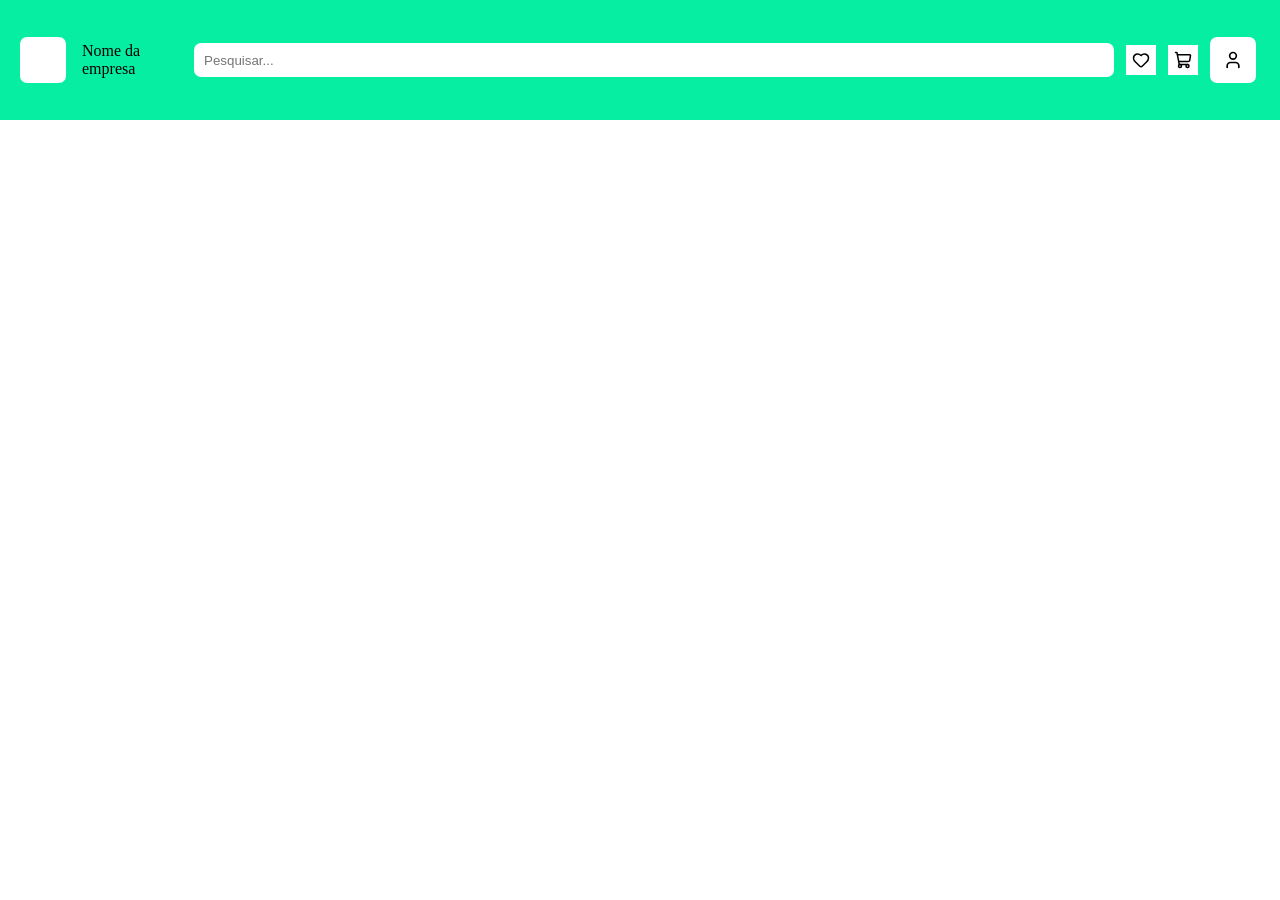
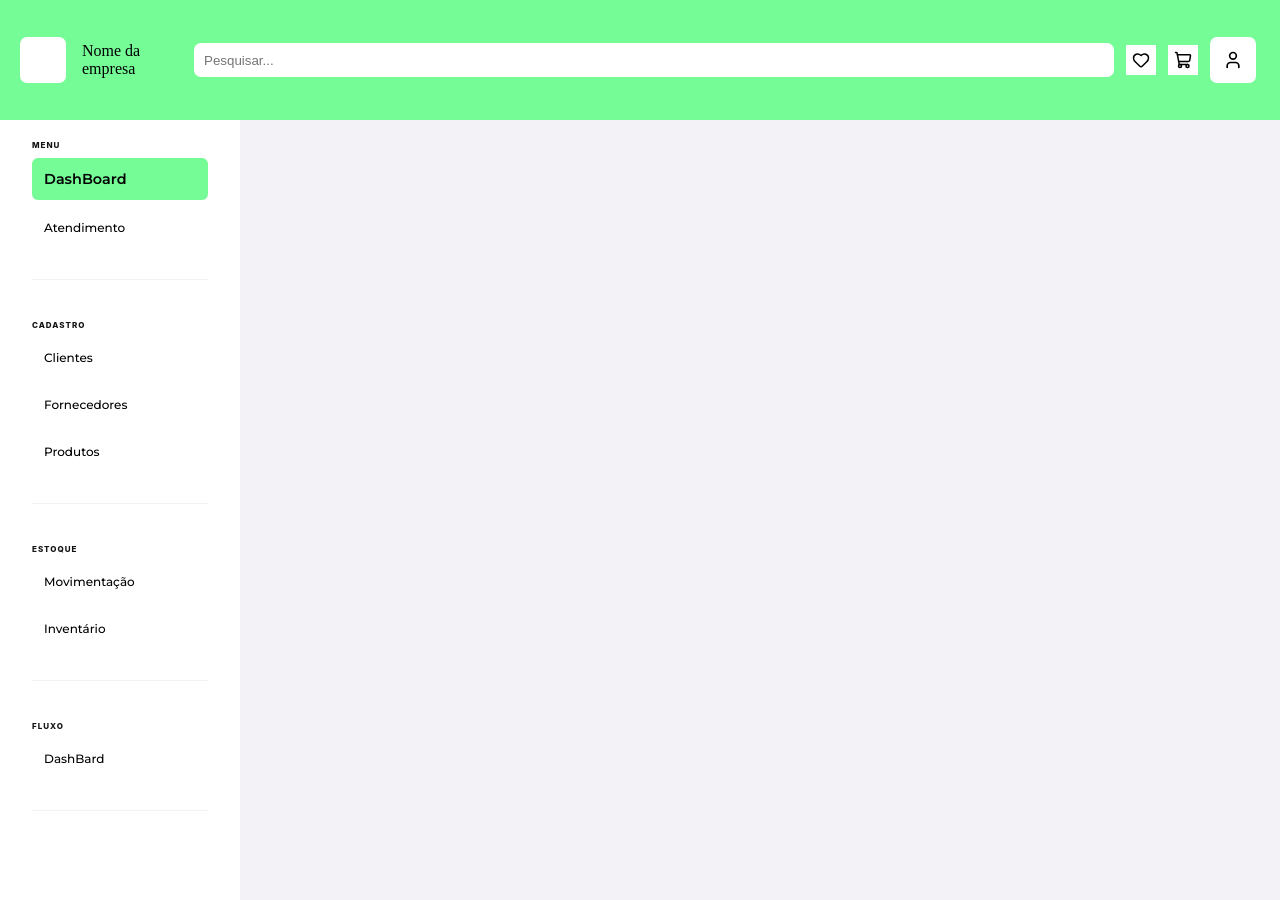
Before and after one commit to DevFrontend-SENAC-PA26-5-73/vendas, a React (Vite) app: page / in a window 1280 px wide. Before the commit the page ends 800 px from the top, so only its background shows below. Built offline with nearby package versions, Linux system fonts and the light colour scheme.

Commit message:
criei o fundo cinza

```diff
--- a/src/App.css
+++ b/src/App.css
@@ -4,8 +4,19 @@
 }
 
 .conteudo-principal{
-    flex: 1;
+    display:flex ;
     min-height: 100svh;
-    padding: 32px0;
-    background-color: pink;
+    padding: 0;
+    background-color:(--w)
 }
+html, body, #root {
+    width: 100%;
+    min-height: 100%;
+    margin: 0;
+    padding: 0;
+    background-color: var(--c);
+}
+
+body {
+    min-height: 100vh;
+}
--- a/src/App.tsx
+++ b/src/App.tsx
@@ -1,13 +1,21 @@
 import Button from "./components/Button/Button";
-import Menu from "./pages/MenuGrid/Menu";
 import Cabecalho from "./components/Cabecalho/Cabecalho";
-import MenuButton from "./components/MenuButton/MenuButton";
+import MenuLateral from "./components/MenuLateral/MenuLateral";
+import "./App.css"
 
 function App() {
     return (<>
-        <Cabecalho/>
+         <Cabecalho />
+
+            <div className="layout-principal">
+                <MenuLateral />
+
+                <main className="area-conteudo">
+
+                </main>
+            </div>
+
     </>
     )
 }
-
 export default App;
--- a/src/components/Cabecalho/Cabecalho.css
+++ b/src/components/Cabecalho/Cabecalho.css
@@ -10,13 +10,13 @@ html,body{
         "header header"
         "aside main"
         "aside footer";
-     height: 90svh;
+     height: 100px;
 }
 
 
 .header {
     grid-area: header;
-    background-color: rgb(6, 238, 161);
+    background-color: var(--primaria);
 
     display: grid;
     grid-template-columns: 50px 100px 1fr 30px 30px 50px;
--- a/src/components/MenuLateral/MenuLateral.css
+++ b/src/components/MenuLateral/MenuLateral.css
@@ -1,7 +1,7 @@
 .menu-lateral{
     width: 240px;
     min-height: 100svh;
-    padding: 0 16px;
+    padding: 0 32px;
     box-sizing: border-box;
 
     display: flex;
```
